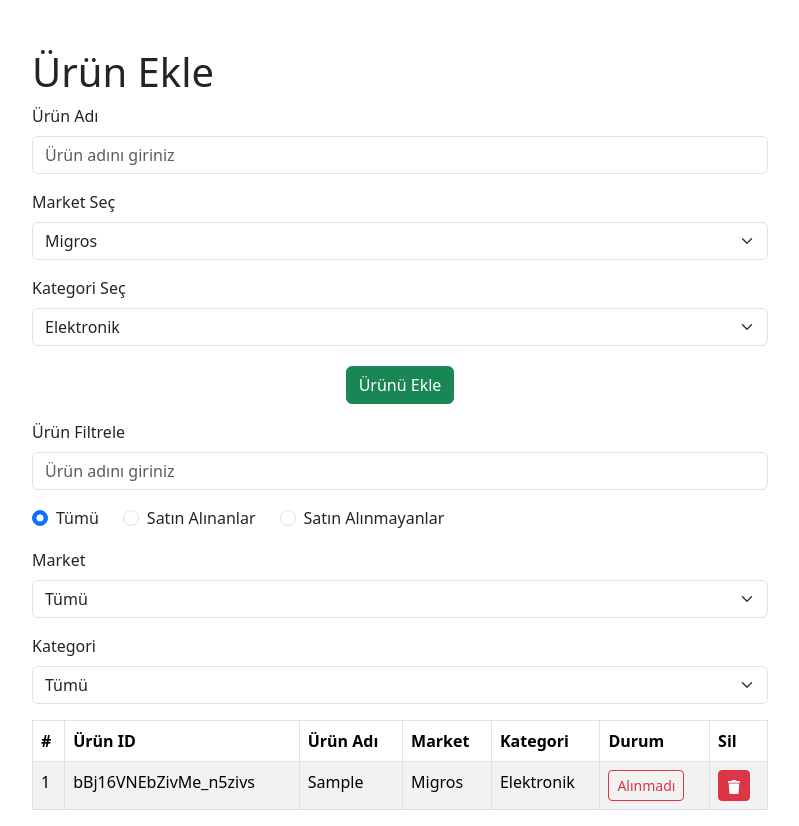
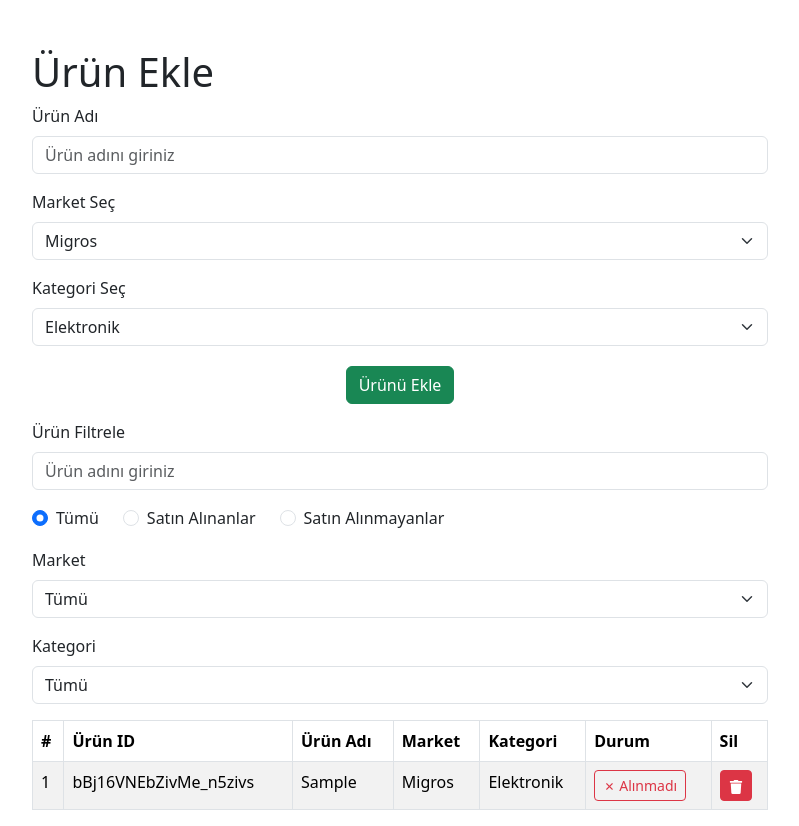
Before and after one commit to aniltanriverdiler/shopping-list-app, a React app: page / in a window 1280 px wide. Both pictures are taken after typing "Sample" into the empty fields and a click on the button "Ürünü Ekle". Shown: the whole page, without its empty margins (240-1039 px from the left). Built offline with nearby package versions, Linux system fonts and the light colour scheme; the HTML template or start-up script is replaced by a standard one.

Commit message:
refactor: improve UI by replacing regular button with Bootstrap Toggle Button

```diff
--- a/src/components/ProductTable.tsx
+++ b/src/components/ProductTable.tsx
@@ -86,14 +86,13 @@ const ProductTable: React.FC<ProductTableProps> = ({
               {getCategoryName(product.categoryId)}
             </td>
             <td>
-              <button
-                className={`btn btn-sm ${
-                  product.isBought ? "btn-success" : "btn-outline-danger"
-                }`}
+              <Button
+                variant={product.isBought ? "success" : "outline-danger"}
+                size="sm"
                 onClick={() => onToggleBought(product.id)}
               >
-                {product.isBought ? "Alındı" : "Alınmadı"}
-              </button>
+                {product.isBought ? "✓ Alındı" : "✗ Alınmadı"}
+              </Button>
             </td>
             <td>
               <IconButton
```
